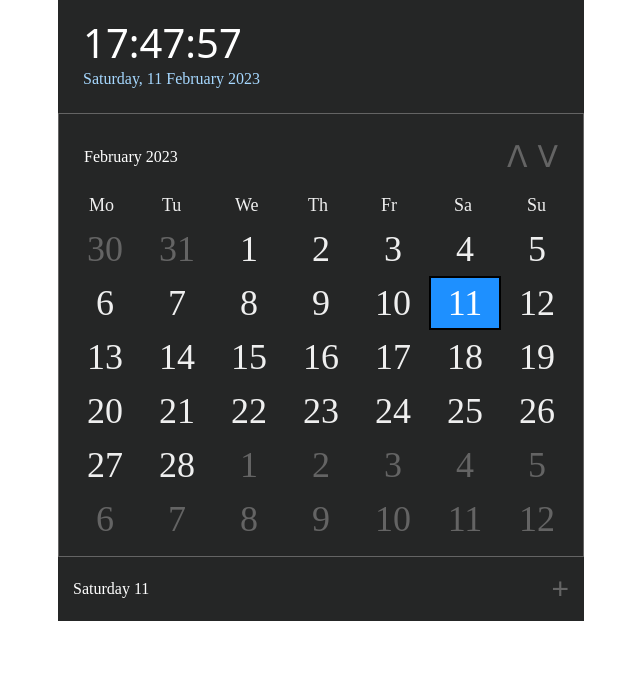
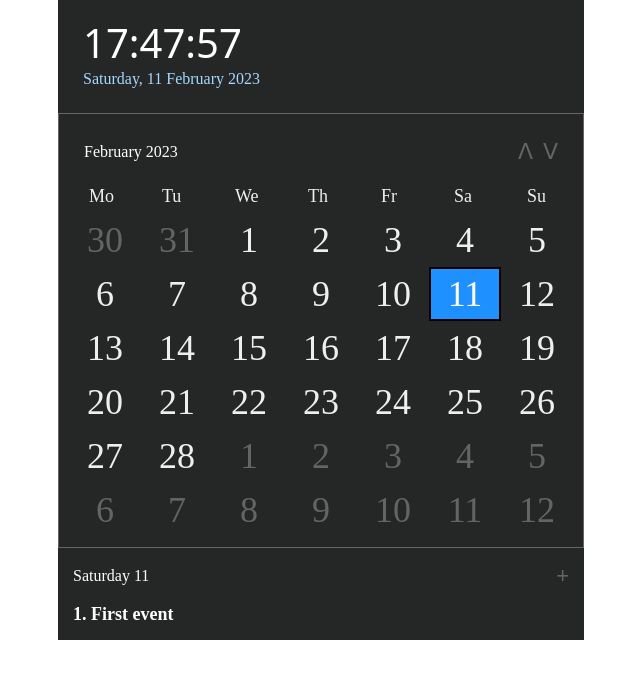
Before and after one commit to StereoZP/react-calendar-app, a React (Create React App) app: page / in a window 1280 px wide. Shown: the top 678 px of the page, without its empty margins (319-959 px from the left). Built offline with nearby package versions, Linux system fonts and the light colour scheme.

Commit message:
add EventTitle.jsx, MyModal.jsx

```diff
--- a/src/components/Calendar.jsx
+++ b/src/components/Calendar.jsx
@@ -1,9 +1,11 @@
 import React, {useState} from 'react';
 import Month from "./Month";
-import {add, format} from "date-fns";
+import {add, format, isSameDay} from "date-fns";
 import classes from "./Calendar.module.css";
 import {MyContext} from "../context";
 import EventList from "./EventList";
+import EventTitle from "./EventTitle";
+
 
 const Calendar = () => {
 
@@ -25,6 +27,19 @@ const Calendar = () => {
         setMonth(add(month,{months:1}))
     }
 
+    const [event, setEvent] = useState([{id: Date.now(), date:new Date(), title:'First event'}]);
+
+    const createEvent = (newPost) => {
+        setEvent([...event, newPost])
+    }
+
+    const usersByLikes = event.map((item, index) => {
+        if(isSameDay(selected, item.date)){
+            return <EventTitle key={index} eventTitle={item.title} number={index+1}/>
+        }
+    })
+
+
     return (
         <MyContext.Provider value={{selected, setSelected, month}}>
         <div className={classes.calendar}>
@@ -42,7 +57,11 @@ const Calendar = () => {
                 </div>
                 <Month/>
             </div>
-            <EventList/>
+                <EventList selectedDay={selected} createEvent={createEvent}/>
+            <div> {
+                usersByLikes
+            }
+            </div>
         </div>
         </MyContext.Provider>
     );
--- a/src/components/Calendar.module.css
+++ b/src/components/Calendar.module.css
@@ -85,7 +85,8 @@ button {
     background-color: transparent;
     border: none;
     color: rgb(100, 100, 100);
-    font-size: 30px;
+    font-size: 22px;
+    align-items: center;
 }
 
 button:hover {
@@ -114,3 +115,18 @@ button:hover {
     padding-right: 20px;
     padding-left: 10px;
 }
+
+.eventContainer{
+    color: white;
+    font-size: 18px;
+    font-family: cursive;
+    align-items: center;
+    justify-content: left;
+    padding-left: 15px;
+    padding-bottom: 15px;
+}
+
+.container{
+    display: flex;
+    justify-content: space-between;
+}
--- a/src/components/EventList.jsx
+++ b/src/components/EventList.jsx
@@ -1,17 +1,49 @@
 import React from 'react';
+import {useState, useContext} from "react";
 import classes from "./Calendar.module.css";
 import {format} from "date-fns";
 import {MyContext} from "../context";
-import {useContext} from "react";
+import MyModal from "./UI/MyModal/MyModal";
+import MyInput from "./UI/MyInput/MyInput";
 
-const EventList = () => {
+const EventList = ({selectedDay, createEvent}) => {
 
+    const [post, setPost] = useState({title: ''})
+    const [modal, setModal] = useState(false)
     const context = useContext(MyContext)
+
+    const addNewPost = (e) => {
+        e.preventDefault()
+
+        const newPost = {
+            ...post,
+            id: Date.now(),
+            date: selectedDay,
+        }
+        setPost({title:""})
+        createEvent(newPost);
+        closeModal();
+    }
+    const closeModal = ()=>{
+        setModal(false)
+    }
+
 
     return (
         <div className={classes.doubleContainer}>
             <div className={classes.selectedDay}>{format(context.selected,'EEEE')} {format(context.selected,'d')}</div>
-            <button>+</button>
+            <button onClick={() => setModal(true)}>
+                +
+            </button>
+            <MyModal className={classes.container} visible={modal} setVisible={setModal}>
+                    <MyInput
+                        value={post.title}
+                        onChange={e => setPost({...post, title: e.target.value})}
+                        type="text"
+                        placeholder="Event"
+                    />
+                <button onClick={addNewPost}>Add event</button>
+            </MyModal>
         </div>
     );
 };
--- /dev/null
+++ b/src/components/EventTitle.jsx
@@ -0,0 +1,13 @@
+import React from 'react';
+import classes from './Calendar.module.css'
+
+const EventTitle = (props) => {
+    const {eventTitle, number} = props
+    return (
+        <div className={classes.eventContainer}>
+            <strong>{number}. {eventTitle}</strong>
+        </div>
+    );
+};
+
+export default EventTitle;
--- /dev/null
+++ b/src/components/UI/MyInput/MyInput.jsx
@@ -0,0 +1,13 @@
+import React from 'react';
+import classes from './MyInput.module.css';
+
+const MyInput = React.forwardRef((props, ref) => {
+    const stylesInput = [classes.myInput, props.className].join(' ')
+
+
+    return (
+        <input ref={ref} className={stylesInput} {...props}/>
+    );
+});
+
+export default MyInput;
--- /dev/null
+++ b/src/components/UI/MyInput/MyInput.module.css
@@ -0,0 +1,6 @@
+.myInput{
+    width: 100%;
+    padding: 5px 15px;
+    border: 1px solid rgb(100, 100, 100);
+    background-color: rgb(100, 100, 100);
+}
--- /dev/null
+++ b/src/components/UI/MyModal/MyModal.jsx
@@ -0,0 +1,24 @@
+import React from 'react';
+import cl from './MyModal.module.css'
+
+const MyModal = (props) => {
+
+    const {children, visible, setVisible} = props
+
+    const modalClasses = [cl.myModalContent, props.className].join(' ')
+    const rootClasses = [cl.myModal]
+
+    if (visible) {
+        rootClasses.push(cl.active);
+    }
+
+    return (
+        <div className={rootClasses.join(' ')} onClick={() => setVisible(false)}>
+            <div className={modalClasses} onClick={(e) => e.stopPropagation()}>
+                {children}
+            </div>
+        </div>
+    );
+};
+
+export default MyModal;
--- /dev/null
+++ b/src/components/UI/MyModal/MyModal.module.css
@@ -0,0 +1,22 @@
+.myModal {
+    position: fixed;
+    top: 0;
+    bottom: 0;
+    right: 0;
+    left: 0;
+    display: none;
+    background: rgba(0, 0, 0, 0.5);
+}
+
+.myModalContent {
+    padding: 25px;
+    background-color: rgb(37, 38, 38);
+    border-radius: 16px;
+    width: 500px;
+}
+
+.myModal.active {
+    display: flex;
+    justify-content: center;
+    align-items: center;
+}
```
